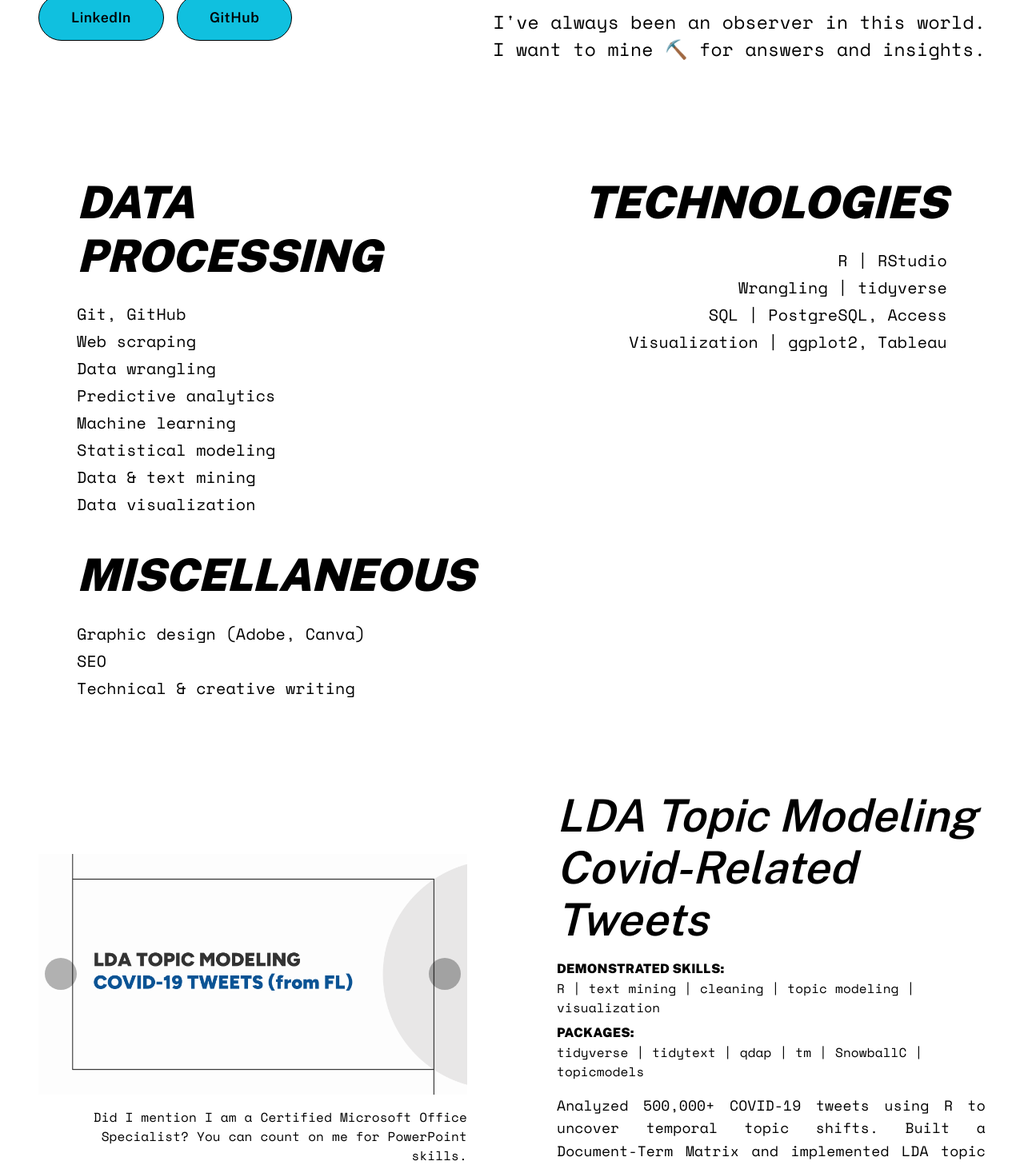
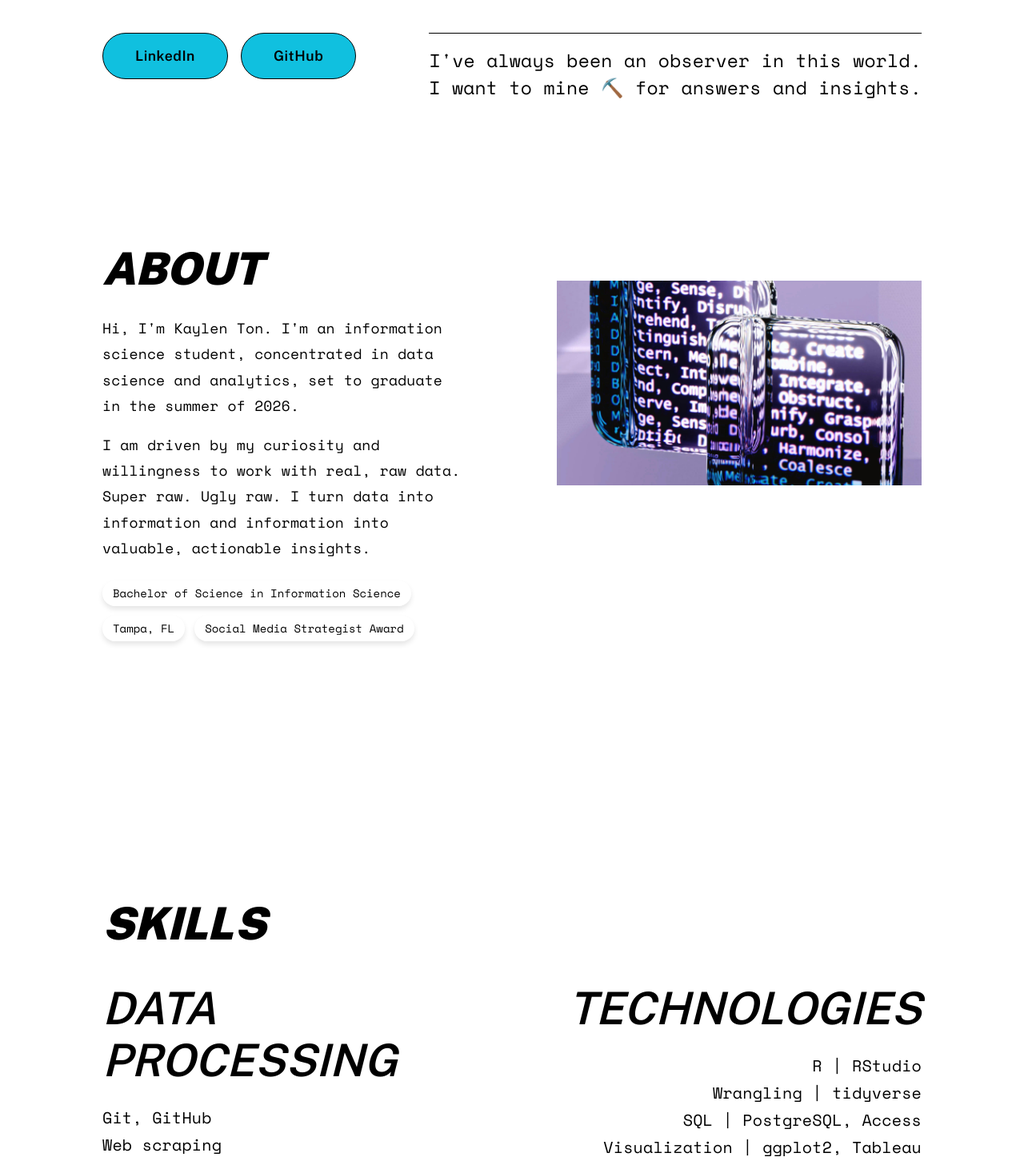
Before and after one commit to kellytton/kaylenton-portfolio, a React (Vite) app: page / in a window 1280 px wide. Shown: the part 520-1977 px from the top of the page at 80% size. Built offline with nearby package versions, Linux system fonts and the light colour scheme; some icons are missing.

Commit message:
init about section

```diff
--- a/src/App.jsx
+++ b/src/App.jsx
@@ -1,6 +1,7 @@
 import { Box } from '@mui/material';
 import Navbar from './components/navbar';
 import Hero from './components/hero';
+import About from './components/about';
 import Skills from './components/skills';
 import Projects from './components/projects';
 
@@ -9,6 +10,7 @@ function App() {
     <Box sx={{ minHeight: '100vh', backgroundColor: '#fff' }}>
       <Navbar />
       <Hero />
+      <About />
       <Skills />
       <Projects />
     </Box>
--- /dev/null
+++ b/src/components/about/About.jsx
@@ -0,0 +1,120 @@
+import { Box, Typography, Chip } from "@mui/material";
+
+function About() {
+  const chips = [
+    "Bachelor of Science in Information Science",
+    "Tampa, FL",
+    "Social Media Strategist Award",
+  ];
+  return (
+    <Box
+      component="section"
+      id="about"
+      sx={{
+        padding: {
+          xs: "5rem 2rem",
+          sm: "6rem 3rem",
+          md: "8rem 5rem",
+          lg: "10rem 8rem",
+        },
+      }}
+    >
+      <Box
+        sx={{
+          display: "grid",
+          gridTemplateColumns: { xs: "1fr", md: "1fr 1fr" },
+          gap: { xs: 4, md: 10, lg: 14 },
+          alignItems: "start",
+        }}
+      >
+        {/* Left: About Content */}
+        <Box sx={{ mt: { xs: 0, md: "-3rem" } }}>
+          <Typography
+            variant="h2"
+            sx={{
+              fontFamily: '"Public Sans", sans-serif',
+              fontWeight: 700,
+              fontStyle: "italic",
+              fontSize: { xs: "2rem", sm: "2.5rem", md: "3rem", lg: "3.5rem" },
+              color: "#000",
+              mb: 3,
+            }}
+          >
+            ABOUT
+          </Typography>
+
+          <Typography
+            sx={{
+              fontFamily: '"Space Mono", monospace',
+              fontSize: { xs: "0.875rem", sm: "1rem", md: "1.125rem" },
+              color: "#000",
+              lineHeight: 1.8,
+              mb: 2,
+            }}
+          >
+            Hi, I'm Kaylen Ton. I'm an information science student, concentrated
+            in data science and analytics, set to graduate in the summer of
+            2026.
+          </Typography>
+
+          <Typography
+            sx={{
+              fontFamily: '"Space Mono", monospace',
+              fontSize: { xs: "0.875rem", sm: "1rem", md: "1.125rem" },
+              color: "#000",
+              lineHeight: 1.8,
+              mb: 3,
+            }}
+          >
+            I am driven by my curiosity and willingness to work with real, raw
+            data. Super raw. Ugly raw. I turn data into information and
+            information into valuable, actionable insights.
+          </Typography>
+
+          {/* Glass Morphism Chips */}
+          <Box sx={{ display: "flex", flexWrap: "wrap", gap: 1.5 }}>
+            {chips.map((chip) => (
+              <Chip
+                key={chip}
+                label={chip}
+                sx={{
+                  fontFamily: '"Space Mono", monospace',
+                  fontSize: { xs: "0.75rem", sm: "0.875rem" },
+                  color: "#000",
+                  background: "rgba(255, 255, 255, 0.25)",
+                  backdropFilter: "blur(10px)",
+                  WebkitBackdropFilter: "blur(10px)",
+                  border: "1px solid rgba(255, 255, 255, 0.3)",
+                  boxShadow: "0 4px 6px rgba(0, 0, 0, 0.1)",
+                  borderRadius: "20px",
+                  py: 0.5,
+                }}
+              />
+            ))}
+          </Box>
+        </Box>
+
+        {/* Right: Image */}
+        <Box
+          sx={{
+            display: "flex",
+            justifyContent: { xs: "center", md: "flex-end" },
+          }}
+        >
+          <Box
+            component="img"
+            src="/src/assets/about/about-img.jpg"
+            alt="Kaylen Ton"
+            sx={{
+              maxWidth: "100%",
+              height: "auto",
+              objectFit: "contain",
+            }}
+          />
+        </Box>
+      </Box>
+    </Box>
+  );
+}
+
+export default About;
--- /dev/null
+++ b/src/components/about/index.js
@@ -0,0 +1 @@
+export { default } from './About';
--- a/src/components/hero/Hero.jsx
+++ b/src/components/hero/Hero.jsx
@@ -7,7 +7,7 @@ function Hero() {
       sx={{
         display: "flex",
         flexDirection: "column",
-        padding: { xs: "2rem 1.5rem", md: "2rem 3rem" },
+        padding: { xs: "2rem 2rem", sm: "3rem 3rem", md: "3rem 5rem", lg: "4rem 8rem" },
         minHeight: "70vh",
       }}
     >
@@ -128,9 +128,9 @@ function Hero() {
           sx={{
             textAlign: { xs: "left", md: "right" },
             // On mobile/tablet, take full width but keep navbar-like spacing
-            width: { xs: "calc(100% + 3rem)", md: "auto" },
-            mx: { xs: "-1.5rem", md: 0 },
-            px: { xs: "1.5rem", md: 0 },
+            width: { xs: "calc(100% + 4rem)", md: "auto" },
+            mx: { xs: "-2rem", md: 0 },
+            px: { xs: "2rem", md: 0 },
           }}
         >
           <Box
--- a/src/components/navbar/Navbar.jsx
+++ b/src/components/navbar/Navbar.jsx
@@ -14,7 +14,7 @@ function Navbar() {
       sx={{
         display: 'flex',
         alignItems: 'center',
-        padding: { xs: '1.5rem', md: '2rem 3rem' },
+        padding: { xs: '1.5rem 2rem', sm: '2rem 3rem', md: '2.5rem 5rem', lg: '2.5rem 8rem' },
         gap: 2,
       }}
     >
--- a/src/components/projects/Projects.jsx
+++ b/src/components/projects/Projects.jsx
@@ -1,4 +1,4 @@
-import { Box } from "@mui/material";
+import { Box, Typography } from "@mui/material";
 import ProjectCard from "./ProjectCard";
 import projectsData from "../../data/projects.json";
 
@@ -9,11 +9,28 @@ function Projects() {
       id="projects"
       sx={{
         padding: {
-          xs: "4rem 1.5rem",
-          md: "6rem 3rem",
+          xs: "5rem 2rem",
+          sm: "6rem 3rem",
+          md: "8rem 5rem",
+          lg: "10rem 8rem",
         },
       }}
     >
+      {/* Section Header */}
+      <Typography
+        variant="h2"
+        sx={{
+          fontFamily: '"Public Sans", sans-serif',
+          fontWeight: 700,
+          fontStyle: "italic",
+          fontSize: { xs: "2rem", sm: "2.5rem", md: "3rem", lg: "3.5rem" },
+          color: "#000",
+          mb: 5,
+        }}
+      >
+        PROJECTS
+      </Typography>
+
       <Box
         sx={{
           display: "flex",
--- a/src/components/skills/Skills.jsx
+++ b/src/components/skills/Skills.jsx
@@ -36,9 +36,20 @@ const skillsData = {
   },
 };
 
-const getSectionTitleStyles = (maxLines) => ({
+// Section header style (bold - for "SKILLS" header)
+const sectionHeaderStyles = {
   fontFamily: '"Public Sans", sans-serif',
   fontWeight: 700,
+  fontStyle: "italic",
+  fontSize: { xs: "2rem", sm: "2.5rem", md: "3rem", lg: "3.5rem" },
+  color: "#000",
+  mb: 5,
+};
+
+// Category title styles (semi-bold - for DATA PROCESSING, TECHNOLOGIES, etc.)
+const getCategoryTitleStyles = (maxLines) => ({
+  fontFamily: '"Public Sans", sans-serif',
+  fontWeight: 600,
   fontStyle: "italic",
   fontSize: {
     xs: maxLines === 1 ? "clamp(1.25rem, 8vw, 2rem)" : "clamp(1.5rem, 6vw, 2rem)",
@@ -66,18 +77,19 @@ function Skills() {
       id="skills"
       sx={{
         padding: {
-          xs: "4rem 1.5rem",
-          sm: "5rem 3rem",
-          md: "6rem 3rem",
-          lg: "6rem 10rem",
-        },
-        // At 950px+, increase horizontal padding
-        "@media (min-width: 950px)": {
-          padding: "6rem 6rem",
+          xs: "5rem 2rem",
+          sm: "6rem 3rem",
+          md: "8rem 5rem",
+          lg: "10rem 8rem",
         },
         overflowX: "hidden",
       }}
     >
+      {/* Section Header */}
+      <Typography variant="h2" sx={sectionHeaderStyles}>
+        SKILLS
+      </Typography>
+
       <Box
         sx={{
           display: "grid",
@@ -98,8 +110,8 @@ function Skills() {
           {/* Data Processing */}
           <Box>
             <Typography
-              variant="h2"
-              sx={getSectionTitleStyles(skillsData.dataProcessing.wordCount)}
+              variant="h3"
+              sx={getCategoryTitleStyles(skillsData.dataProcessing.wordCount)}
             >
               {skillsData.dataProcessing.title}
             </Typography>
@@ -115,8 +127,8 @@ function Skills() {
           {/* Miscellaneous */}
           <Box>
             <Typography
-              variant="h2"
-              sx={getSectionTitleStyles(skillsData.miscellaneous.wordCount)}
+              variant="h3"
+              sx={getCategoryTitleStyles(skillsData.miscellaneous.wordCount)}
             >
               {skillsData.miscellaneous.title}
             </Typography>
@@ -140,9 +152,9 @@ function Skills() {
           }}
         >
           <Typography
-            variant="h2"
+            variant="h3"
             sx={{
-              ...getSectionTitleStyles(skillsData.technologies.wordCount),
+              ...getCategoryTitleStyles(skillsData.technologies.wordCount),
               textAlign: { xs: "left", md: "right" },
             }}
           >
```
Also changed, not shown: src/assets/about/about-img.jpg (added).
